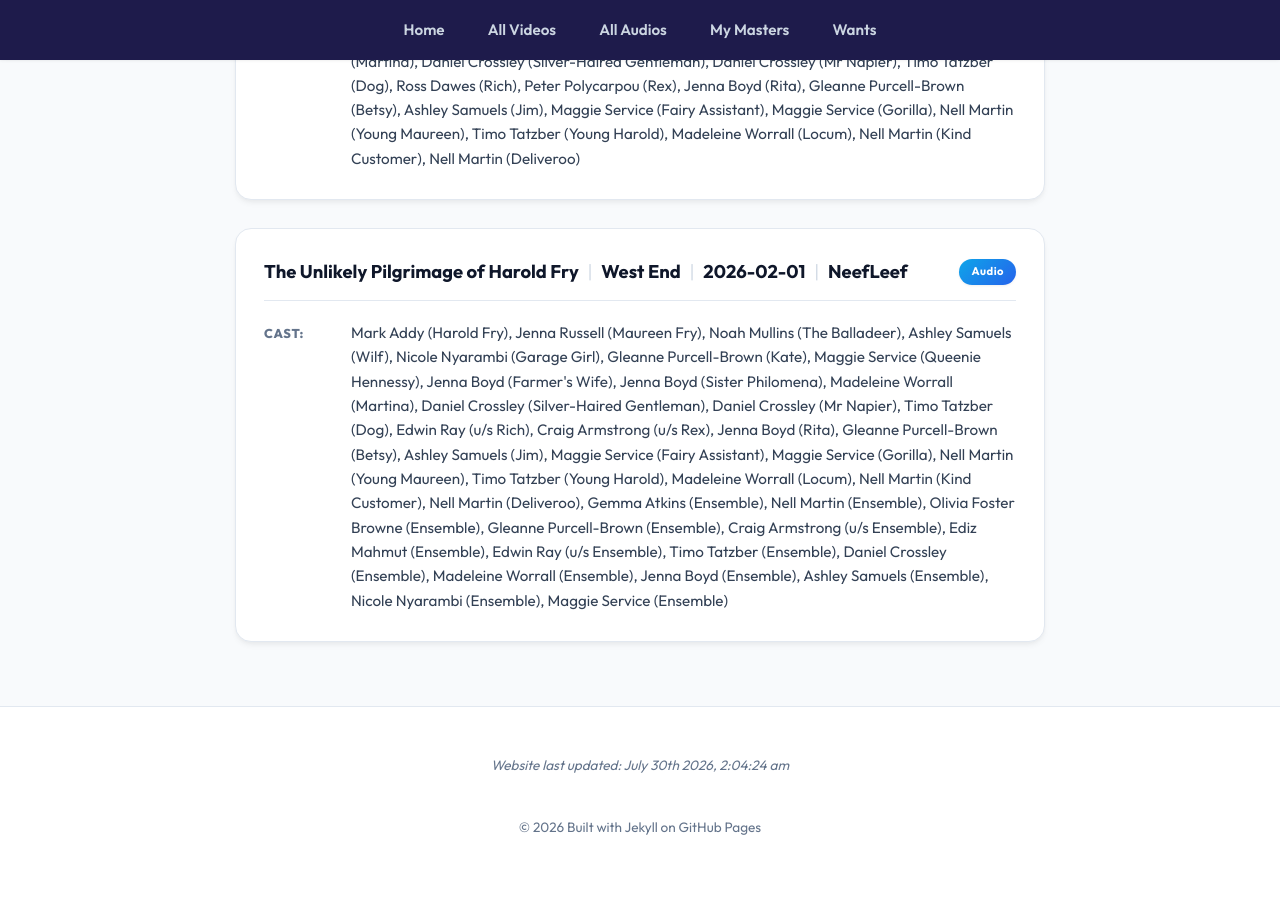
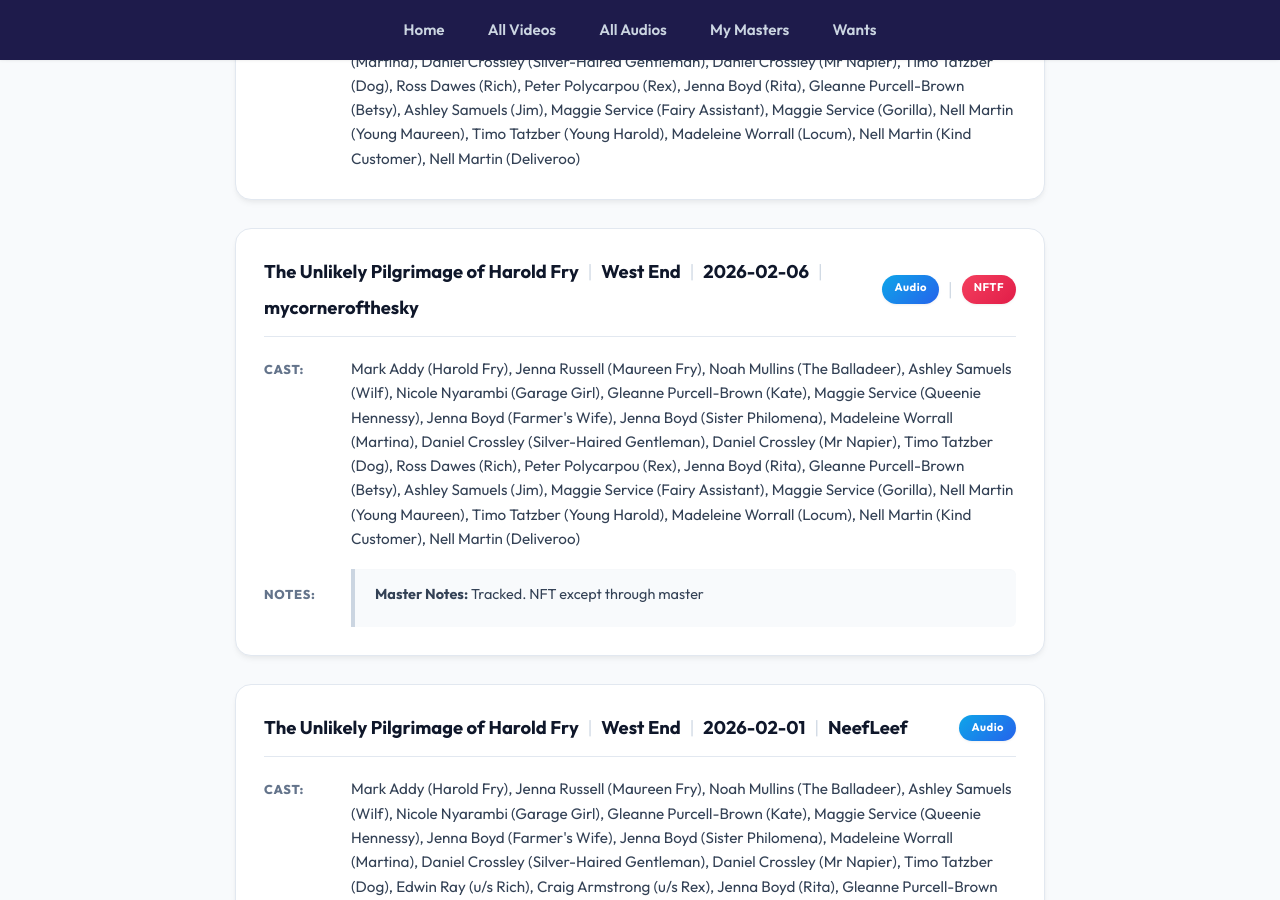
Before and after one commit to DireSpider/direspider.github.io, a Jekyll site: the page built from wants/index.html, in a window 1280 px wide and 900 px high, scrolled down 34385 px. Built offline with Jekyll 4.4.1, drawn with Linux system fonts in a browser that asks for light colours.

Commit message:
update my wants include html

```diff
--- a/_includes/wants.html
+++ b/_includes/wants.html
@@ -3677,6 +3677,56 @@ Mark Addy (Harold Fry), Jenna Russell (Maureen Fry), Noah Mullins (The Balladeer
             <span class="separator">|</span>
             <span>West End</span>
             <span class="separator">|</span>
+            <span>2026-02-06</span>
+            <span class="separator">|</span>
+            <span>mycornerofthesky</span>
+          </div>
+
+          <div class ="header-badges">
+        <span class="media-type-badge">audio</span>
+
+
+    <span class="separator">|</span>
+    <span class="nft-badge">NFTF</span>
+
+
+
+
+             </div>
+
+        </div>
+
+<div class="info-section">
+<span class="label">Cast:</span>
+<span id="cast-display" class="content-text">
+Mark Addy (Harold Fry), Jenna Russell (Maureen Fry), Noah Mullins (The Balladeer), Ashley Samuels (Wilf), Nicole Nyarambi (Garage Girl), Gleanne Purcell-Brown (Kate), Maggie Service (Queenie Hennessy), Jenna Boyd (Farmer's Wife), Jenna Boyd (Sister Philomena), Madeleine Worrall (Martina), Daniel Crossley (Silver-Haired Gentleman), Daniel Crossley (Mr Napier), Timo Tatzber (Dog), Ross Dawes (Rich), Peter Polycarpou (Rex), Jenna Boyd (Rita), Gleanne Purcell-Brown (Betsy), Ashley Samuels (Jim), Maggie Service (Fairy Assistant), Maggie Service (Gorilla), Nell Martin (Young Maureen), Timo Tatzber (Young Harold), Madeleine Worrall (Locum), Nell Martin (Kind Customer), Nell Martin (Deliveroo)
+</span>
+</div>
+
+
+      <div class="info-section">
+          <span class="label">Notes:</span>
+          <div class="notes-text">
+
+
+              <div style="margin-bottom: 0.5rem;">
+                  <strong>Master Notes:</strong> Tracked. NFT except through master
+              </div>
+
+
+
+
+          </div>
+      </div>
+
+</div><div class="recording-card">
+ <div class="header">
+
+          <div class="header-info">
+            <span>The Unlikely Pilgrimage of Harold Fry</span>
+            <span class="separator">|</span>
+            <span>West End</span>
+            <span class="separator">|</span>
             <span>2026-02-01</span>
             <span class="separator">|</span>
             <span>NeefLeef</span>
```
